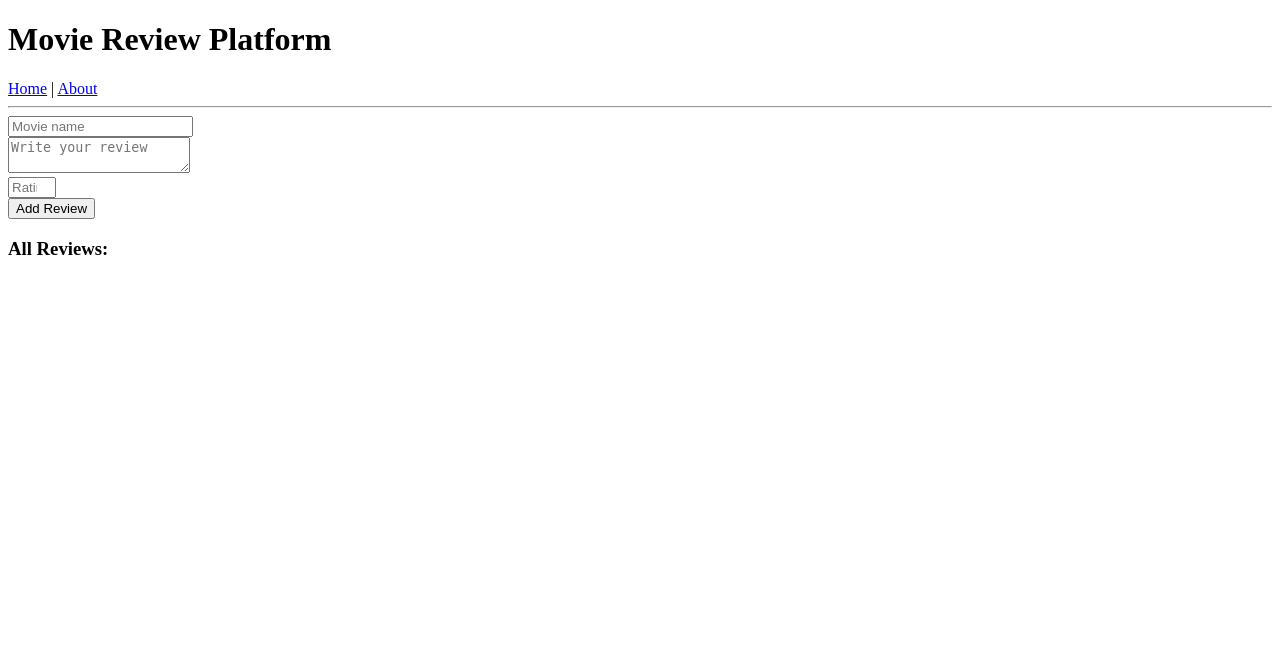
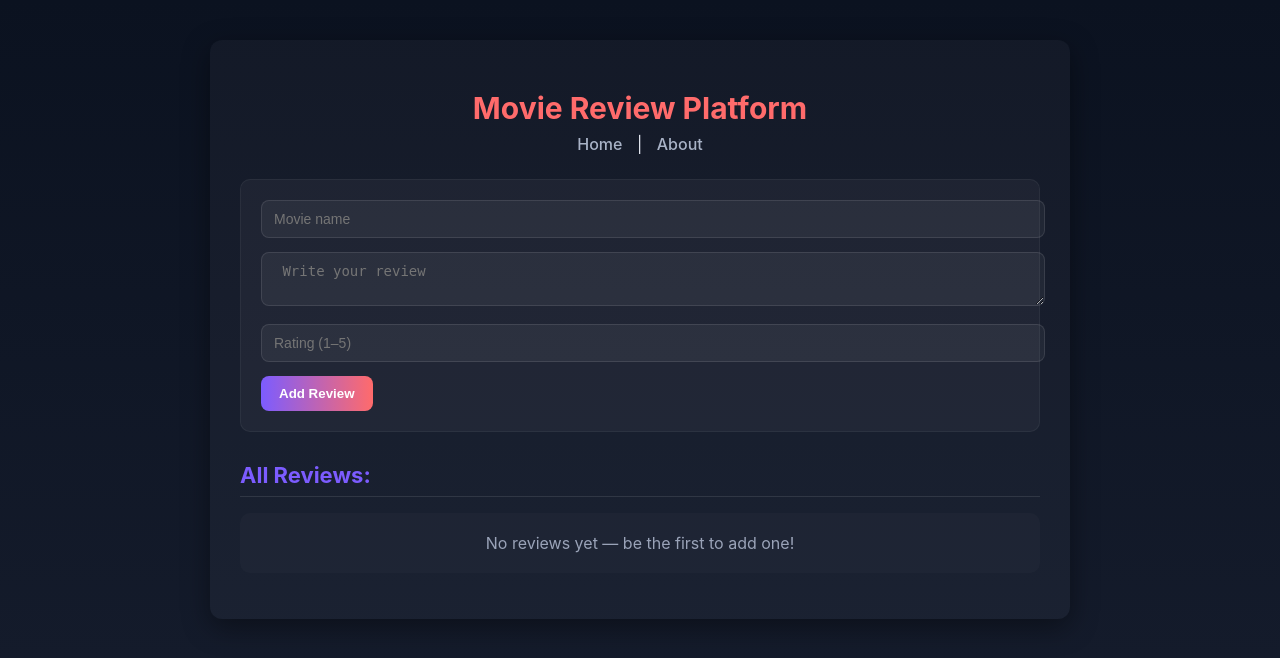
Before and after one commit to MekalaKaveri18/Movie-Reviev-Devops, a Flask app: page / in a window 1280 px wide. Shown: the top 658 px of the page. Run offline with Flask 3, Linux system fonts and the light colour scheme.

Commit message:
Update index.html

```diff
--- a/templates/index.html
+++ b/templates/index.html
@@ -1,26 +1,172 @@
 <!DOCTYPE html>
-<html>
+<html lang="en">
 <head>
+  <meta charset="UTF-8">
   <title>Movie Review Platform</title>
+  <style>
+    body {
+      margin: 0;
+      font-family: 'Inter', sans-serif;
+      background: linear-gradient(180deg, #0b1220, #141b2b);
+      color: #e8edf5;
+      padding: 40px 20px;
+    }
+
+    .container {
+      max-width: 800px;
+      margin: 0 auto;
+      background: rgba(255, 255, 255, 0.03);
+      padding: 30px;
+      border-radius: 12px;
+      box-shadow: 0 8px 28px rgba(0, 0, 0, 0.4);
+    }
+
+    h1 {
+      text-align: center;
+      color: #ff6b6b;
+      font-size: 30px;
+      margin-bottom: 8px;
+    }
+
+    nav {
+      text-align: center;
+      margin-bottom: 25px;
+    }
+
+    nav a {
+      color: #a9b3c7;
+      text-decoration: none;
+      margin: 0 10px;
+      font-weight: 500;
+      transition: color 0.2s ease;
+    }
+
+    nav a:hover {
+      color: #ffffff;
+    }
+
+    form {
+      background: rgba(255, 255, 255, 0.04);
+      border: 1px solid rgba(255,255,255,0.05);
+      padding: 20px;
+      border-radius: 10px;
+      margin-bottom: 30px;
+    }
+
+    input[type="text"],
+    input[type="number"],
+    textarea {
+      width: 100%;
+      padding: 10px 12px;
+      margin-bottom: 14px;
+      border: 1px solid rgba(255,255,255,0.1);
+      border-radius: 8px;
+      background: rgba(255,255,255,0.05);
+      color: #fff;
+      font-size: 14px;
+      outline: none;
+      resize: vertical;
+    }
+
+    input:focus, textarea:focus {
+      border-color: #7c5cff;
+      box-shadow: 0 0 8px rgba(124,92,255,0.4);
+    }
+
+    button {
+      background: linear-gradient(90deg, #7c5cff, #ff6b6b);
+      color: white;
+      padding: 10px 18px;
+      border: none;
+      border-radius: 8px;
+      cursor: pointer;
+      font-weight: 600;
+      transition: transform 0.15s ease, box-shadow 0.15s ease;
+    }
+
+    button:hover {
+      transform: translateY(-2px);
+      box-shadow: 0 6px 20px rgba(124,92,255,0.4);
+    }
+
+    h3 {
+      color: #7c5cff;
+      font-size: 22px;
+      border-bottom: 1px solid rgba(255,255,255,0.1);
+      padding-bottom: 8px;
+      margin-bottom: 16px;
+    }
+
+    .review {
+      background: rgba(255,255,255,0.03);
+      border: 1px solid rgba(255,255,255,0.04);
+      padding: 14px 18px;
+      border-radius: 10px;
+      margin-bottom: 12px;
+      transition: transform 0.15s ease, box-shadow 0.15s ease;
+    }
+
+    .review:hover {
+      transform: translateY(-3px);
+      box-shadow: 0 10px 28px rgba(0,0,0,0.4);
+    }
+
+    strong {
+      color: #fff;
+    }
+
+    .rating {
+      color: #ff6b6b;
+      font-weight: 600;
+    }
+
+    .empty {
+      text-align: center;
+      color: #9aa3b8;
+      padding: 20px;
+      border-radius: 10px;
+      background: rgba(255,255,255,0.02);
+    }
+
+    footer {
+      text-align: center;
+      color: #9aa3b8;
+      margin-top: 40px;
+      font-size: 14px;
+    }
+  </style>
 </head>
+
 <body>
-    <h1>Movie Review Platform</h1>
+  <div class="container">
+    <h1> Movie Review Platform</h1>
+
     <nav>
       <a href="/">Home</a> |
       <a href="/about">About</a>
     </nav>
-    <hr>
 
     <form method="POST" action="/add">
       <input type="text" name="movie" placeholder="Movie name" required><br>
-        <textarea name="review" placeholder="Write your review" required></textarea><br>
-        <input type="number" name="rating" min="1" max="5" placeholder="Rating"><br>
+      <textarea name="review" placeholder=" Write your review" required></textarea><br>
+      <input type="number" name="rating" min="1" max="5" placeholder="Rating (1–5)"><br>
       <button type="submit">Add Review</button>
     </form>
 
     <h3>All Reviews:</h3>
+
+    {% if reviews %}
       {% for r in reviews %}
-        <p><strong>{{ r.movie }}</strong> ({{ r.rating }}/5): {{ r.review }}</p>
+        <div class="review">
+          <p><strong>{{ r.movie }}</strong>
+          <span class="rating">({{ r.rating }}/5)</span>: {{ r.review }}</p>
+        </div>
       {% endfor %}
+    {% else %}
+      <p class="empty">No reviews yet — be the first to add one!</p>
+    {% endif %}
+
+
+  </div>
 </body>
 </html>
```
Lines whose indentation alone changed are shown as unchanged.
